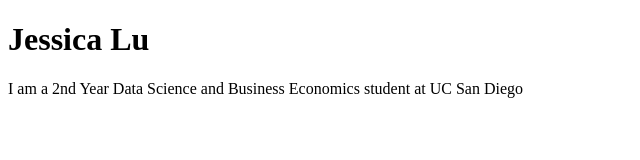
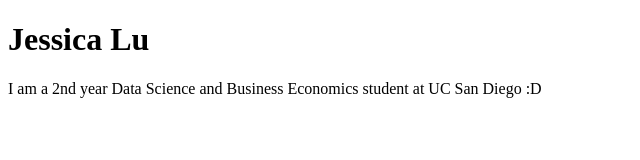
Before and after one commit to jjessicalu/portfolio, a plain HTML site: page index.html in a window 1280 px wide. Shown: the full height of the page, 0-640 px from the left. Drawn offline with Linux system fonts and the light colour scheme.

Commit message:
Update index.html

```diff
--- a/index.html
+++ b/index.html
@@ -7,6 +7,6 @@
 </head>
 <body>
     <h1>Jessica Lu</h1>
-    <p>I am a 2nd Year Data Science and Business Economics student at UC San Diego</p>
+    <p>I am a 2nd year Data Science and Business Economics student at UC San Diego :D</p>
 </body>
 </html>
```
